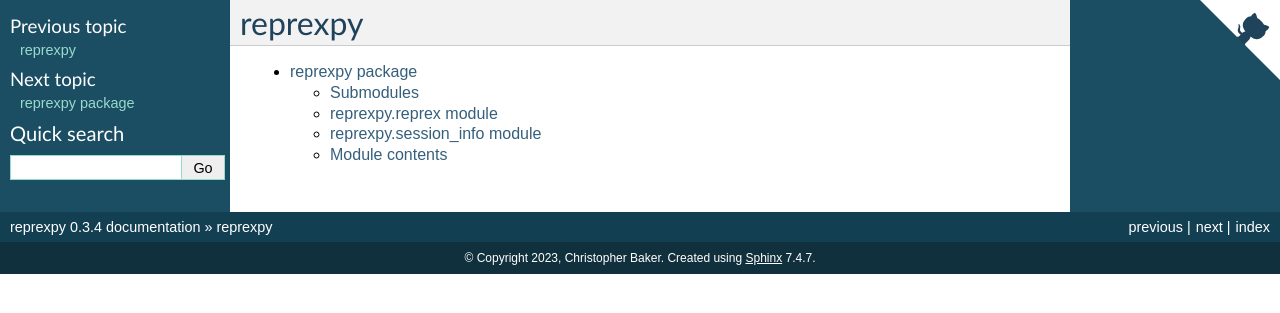
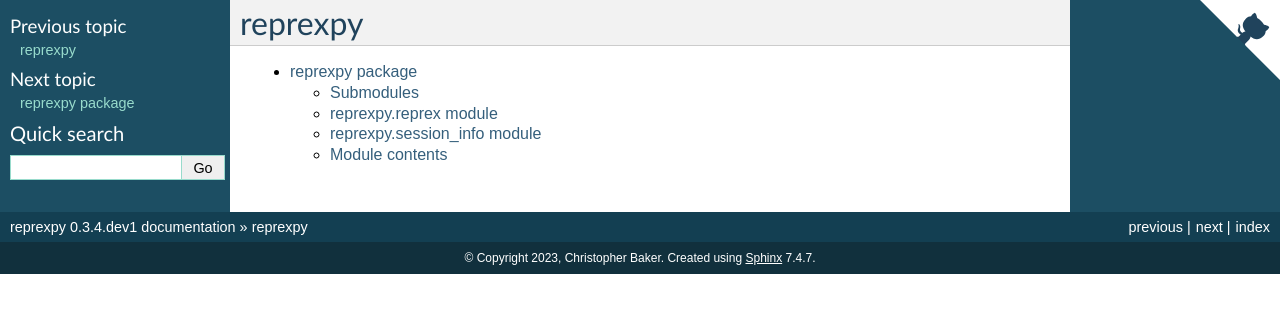
Before and after one commit to crew102/reprexpy, a Sphinx documentation site: the page built from docs/source/modules.rst, in a window 1280 px wide. Shown: the top 313 px of the page. Built offline with Sphinx 7.4.7, drawn with Linux system fonts in a browser that asks for light colours.

Commit message:
Bump version to 0.3.4.dev1 for Test PyPI validation.
Co-authored-by: Cursor <cursoragent@cursor.com>

```diff
--- a/docs/source/conf.py
+++ b/docs/source/conf.py
@@ -25,7 +25,7 @@ author = u'Christopher Baker'
 # The short X.Y version
 version = u''
 # The full version, including alpha/beta/rc tags
-release = u'0.3.4'
+release = u'0.3.4.dev1'
 
 # -- General configuration ---------------------------------------------------
 
--- a/setup.py
+++ b/setup.py
@@ -19,7 +19,7 @@ else:
 
 setup(
     name='reprexpy',
-    version='0.3.4',
+    version='0.3.4.dev1',
     description='Render reproducible examples of Python code (port of R '
                 'package `reprex`)',
     long_description=long_description,
```
